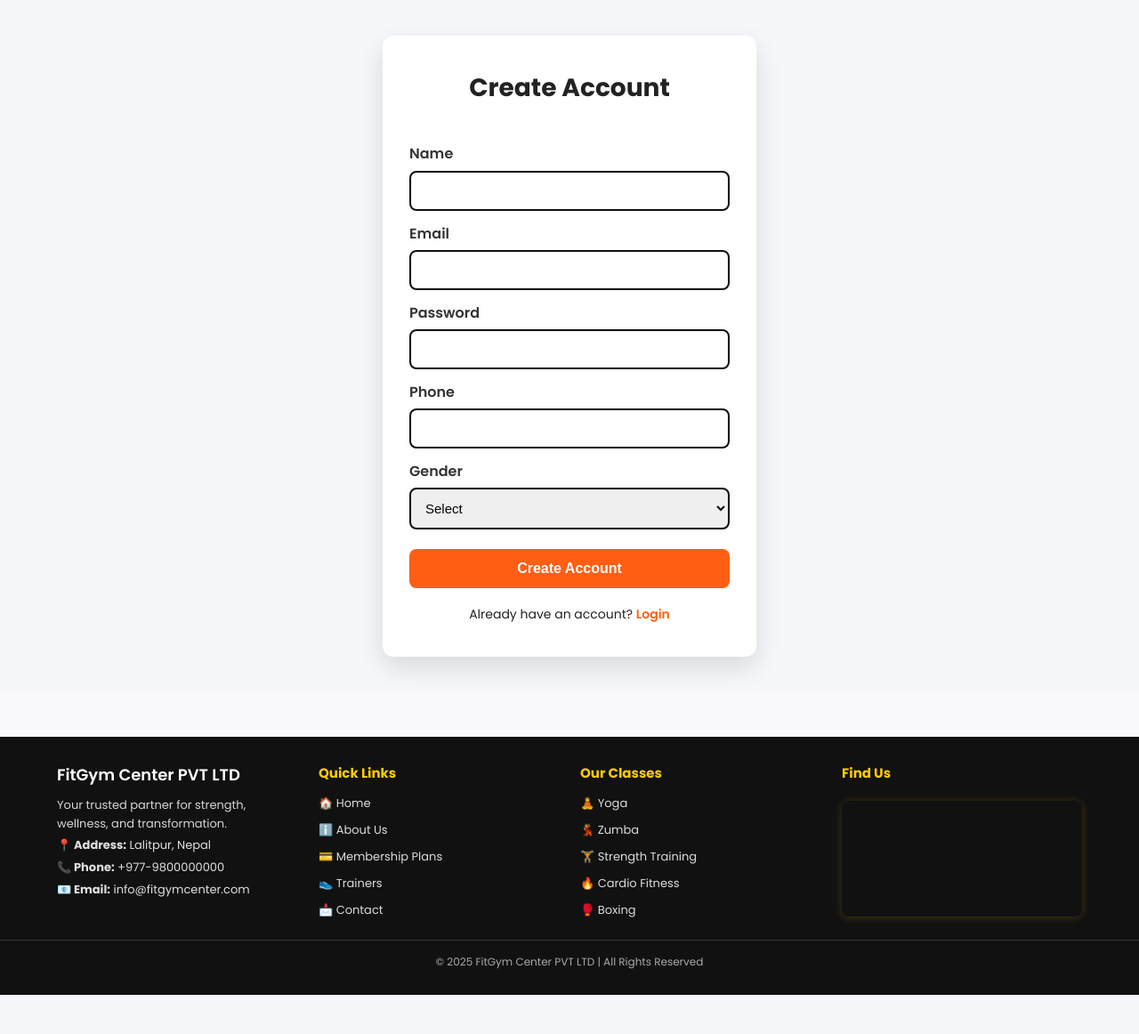
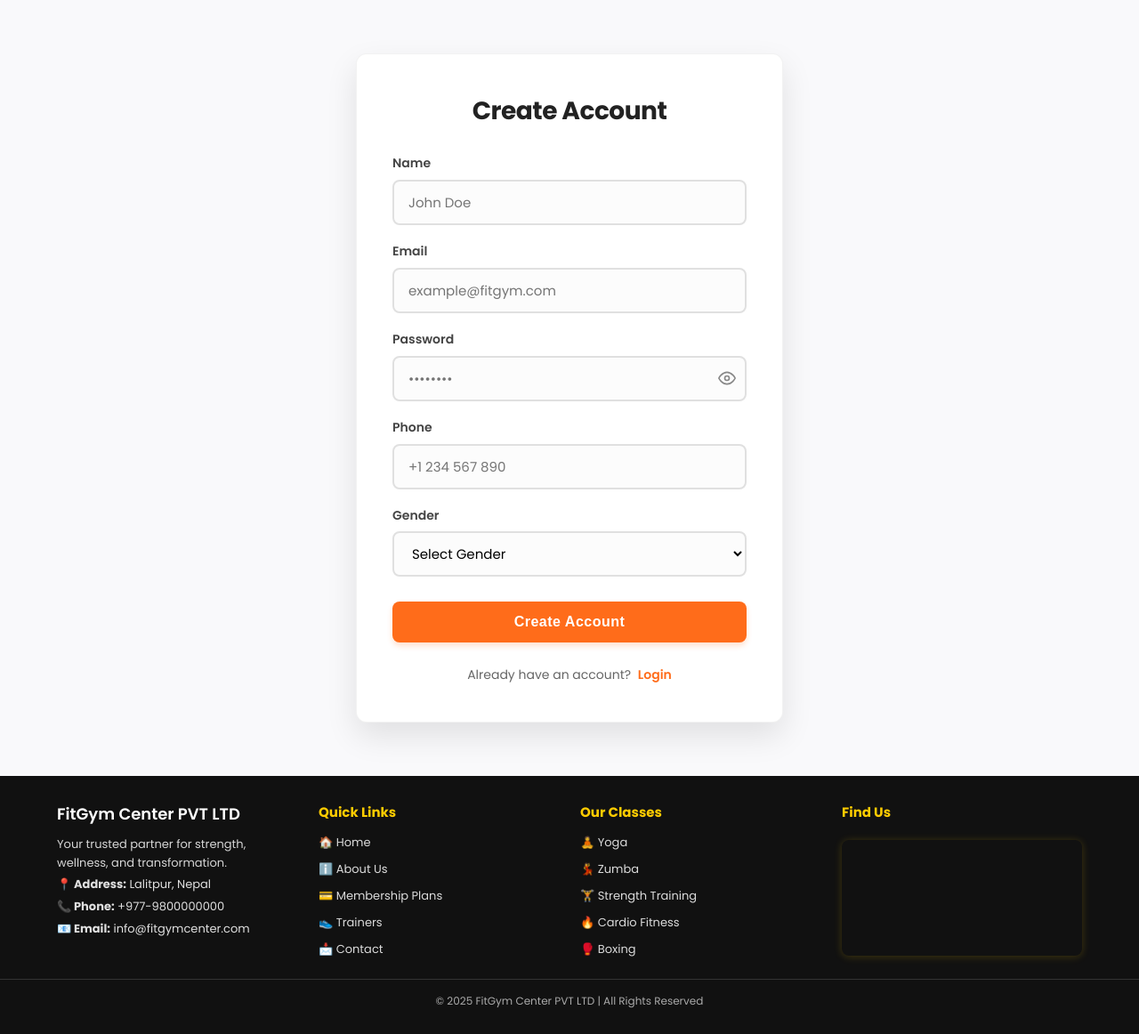
Before and after one commit to Srijanakc11/FitGym, a PHP site: page /php/signup.php in a window 1280 px wide. Shown: the part 80-1242 px from the top of the page at 89% size. Before the commit the page ends 1198 px from the top, so only its background shows below. Run offline with PHP 8.4, Linux system fonts and the light colour scheme; grey boxes are pictures that could not be loaded.

Commit message:
Redesign signup page layout and enhance user experience with improved styling and password toggle feature

```diff
--- a/css/signup.css
+++ b/css/signup.css
@@ -1,157 +1,184 @@
-/* ================================
-   SIGNUP PAGE – FitGym
-================================ */
+/* ==============================
+   SIGNUP PAGE – FITGYM THEME (REDESIGN)
+============================== */
 
-.page-content {
-    min-height: calc(100vh - 160px);
-    display: flex;
-    justify-content: center;
-    align-items: center;
-    padding: 40px 15px;
-    background: #f5f7fa;
+/* Wrapper */
+.signup-wrapper {
+    max-width: 480px;
+    /* Slightly wider than login for more fields */
+    width: 90%;
+    margin: 60px auto;
+    padding: 40px;
+    background: #ffffff;
+    border-radius: 12px;
+    box-shadow: 0 15px 35px rgba(0, 0, 0, 0.1);
+    border: 1px solid rgba(0, 0, 0, 0.05);
+    transition: transform 0.3s ease;
 }
 
-.signup-wrapper {
-    background: #ffffff;
-    width: 100%;
-    max-width: 420px;
-    padding: 35px 30px;
-    border-radius: 12px;
-    box-shadow: 0 12px 30px rgba(0, 0, 0, 0.12);
-    animation: fadeUp 0.6s ease;
+.signup-wrapper:hover {
+    transform: translateY(-5px);
 }
 
+/* Title */
 .signup-wrapper h2 {
+    font-size: 28px;
+    font-weight: 700;
+    margin-bottom: 24px;
     text-align: center;
-    margin-bottom: 25px;
-    font-size: 28px;
     color: #222;
+    letter-spacing: -0.5px;
 }
 
-/* ================================
-   FORM
-================================ */
-
+/* Form layout */
 .signup-form {
     display: flex;
     flex-direction: column;
+    gap: 18px;
 }
 
+/* Labels */
 .signup-form label {
+    font-size: 14px;
     font-weight: 600;
-    margin-bottom: 5px;
-    margin-top: 12px;
-    color: #333;
+    color: #444;
+    margin-bottom: 6px;
+    display: block;
 }
 
+/* Input fields */
 .signup-form input,
 .signup-form select {
-    padding: 12px;
+    width: 100%;
+    padding: 12px 16px;
+    border: 2px solid #e0e0e0;
     border-radius: 8px;
-    border: 2px solid #111;
     font-size: 15px;
-    transition: all 0.3s ease;
-    box-shadow: 0 0 0 1px rgba(0,0,0,0.04) inset;
+    font-family: inherit;
+    transition: all 0.25s ease;
+    background-color: #fcfcfc;
 }
 
+/* Input focus */
 .signup-form input:focus,
 .signup-form select:focus {
     outline: none;
-    border-color: #ff5e14;
-    box-shadow: 0 0 0 2px rgba(255, 94, 20, 0.2);
+    border-color: #ff6c1a;
+    background-color: #fff;
+    box-shadow: 0 4px 12px rgba(255, 108, 26, 0.15);
 }
 
-/* ================================
-   BUTTON
-================================ */
+/* Password Toggle */
+.password-wrapper {
+    position: relative;
+    width: 100%;
+}
 
+.toggle-password {
+    position: absolute;
+    right: 12px;
+    top: 50%;
+    transform: translateY(-50%);
+    cursor: pointer;
+    color: #888;
+    display: flex;
+    align-items: center;
+    justify-content: center;
+    transition: color 0.2s;
+}
+
+.toggle-password:hover {
+    color: #ff6c1a;
+}
+
+.toggle-password svg {
+    width: 20px;
+    height: 20px;
+}
+
+/* Signup button */
 .signup-btn {
-    margin-top: 22px;
-    padding: 13px;
-    background: #ff5e14;
-    color: #fff;
+    background: #ff6c1a;
+    color: #ffffff;
+    padding: 14px;
+    width: 100%;
     border: none;
     border-radius: 8px;
     font-size: 16px;
     font-weight: 600;
     cursor: pointer;
-    transition: all 0.3s ease;
+    letter-spacing: 0.5px;
+    transition: background 0.2s ease, transform 0.1s ease, box-shadow 0.2s ease;
+    box-shadow: 0 4px 6px rgba(255, 108, 26, 0.2);
+    margin-top: 10px;
 }
 
 .signup-btn:hover {
-    background: #e14f0d;
-    transform: translateY(-1px);
+    background: #e85a12;
+    box-shadow: 0 6px 12px rgba(232, 90, 18, 0.3);
+    transform: translateY(-2px);
 }
 
-/* ================================
-   MESSAGES
-================================ */
+.signup-btn:active {
+    transform: translateY(0);
+}
 
+/* Login text */
+.login-text {
+    margin-top: 25px;
+    font-size: 14px;
+    text-align: center;
+    color: #666;
+}
+
+.login-text a {
+    color: #ff6c1a;
+    text-decoration: none;
+    font-weight: 600;
+    margin-left: 4px;
+    transition: color 0.2s;
+}
+
+.login-text a:hover {
+    color: #e85a12;
+    text-decoration: underline;
+}
+
+/* Messages */
 .error {
-    background: #ffe0e0;
-    color: #b00020;
+    background-color: #ffecec;
+    color: #d93025;
     padding: 10px;
     border-radius: 6px;
-    margin-bottom: 12px;
+    font-size: 14px;
     text-align: center;
-    font-size: 14px;
+    border: 1px solid #ffccba;
+    margin-bottom: 15px;
 }
 
 .success {
-    background: #e6f7e9;
-    color: #1e7f34;
+    background-color: #e6fffa;
+    color: #047857;
     padding: 10px;
     border-radius: 6px;
-    margin-bottom: 12px;
+    font-size: 14px;
     text-align: center;
-    font-size: 14px;
+    border: 1px solid #b2f5ea;
+    margin-bottom: 15px;
 }
 
-/* ================================
-   LOGIN LINK
-================================ */
-
-.login-text {
-    text-align: center;
-    margin-top: 18px;
-    font-size: 14px;
-}
-
-.login-text a {
-    color: #ff5e14;
-    font-weight: 600;
-    text-decoration: none;
-}
-
-.login-text a:hover {
-    text-decoration: underline;
-}
-
-/* ================================
-   ANIMATION
-================================ */
-
-@keyframes fadeUp {
-    from {
-        opacity: 0;
-        transform: translateY(15px);
-    }
-    to {
-        opacity: 1;
-        transform: translateY(0);
-    }
-}
-
-/* ================================
-   RESPONSIVE
-================================ */
-
+/* ==============================
+   MOBILE RESPONSIVE
+============================== */
 @media (max-width: 480px) {
     .signup-wrapper {
-        padding: 25px 20px;
+        width: 95%;
+        margin: 40px auto;
+        padding: 30px 20px;
     }
 
     .signup-wrapper h2 {
         font-size: 24px;
+        margin-bottom: 20px;
     }
 }
--- a/php/signup.php
+++ b/php/signup.php
@@ -70,37 +70,58 @@ if ($_SERVER["REQUEST_METHOD"] === "POST") {
 <?php include "header.php"; ?>
 
 <main class="page-content">
+    <div class="signup-buffer"></div>
+
     <div class="signup-wrapper">
         <h2>Create Account</h2>
 
         <?php if ($error): ?>
-            <p class="error"><?= $error ?></p>
+            <div class="error"><?= $error ?></div>
         <?php endif; ?>
 
         <?php if ($success): ?>
-            <p class="success"><?= $success ?></p>
+            <div class="success"><?= $success ?></div>
         <?php endif; ?>
 
         <form method="POST" class="signup-form">
+            <div class="input-group">
                 <label>Name</label>
-            <input type="text" name="name" required>
+                <input type="text" name="name" placeholder="John Doe" required>
+            </div>
 
+            <div class="input-group">
                 <label>Email</label>
-            <input type="email" name="email" required>
+                <input type="email" name="email" placeholder="example@fitgym.com" required>
+            </div>
 
+            <div class="input-group password-group">
                 <label>Password</label>
-            <input type="password" name="password" required>
+                <div class="password-wrapper">
+                    <input type="password" id="password" name="password" placeholder="••••••••" required>
+                    <span class="toggle-password" onclick="togglePassword()">
+                        <!-- Eye Icon (Open) -->
+                        <svg id="eye-icon" xmlns="http://www.w3.org/2000/svg" width="20" height="20" viewBox="0 0 24 24" fill="none" stroke="currentColor" stroke-width="2" stroke-linecap="round" stroke-linejoin="round">
+                            <path d="M1 12s4-8 11-8 11 8 11 8-4 8-11 8-11-8-11-8z"></path>
+                            <circle cx="12" cy="12" r="3"></circle>
+                        </svg>
+                    </span>
+                </div>
+            </div>
 
+            <div class="input-group">
                 <label>Phone</label>
-            <input type="text" name="phone">
+                <input type="text" name="phone" placeholder="+1 234 567 890">
+            </div>
 
+            <div class="input-group">
                 <label>Gender</label>
                 <select name="gender">
-                <option value="">Select</option>
+                    <option value="">Select Gender</option>
                     <option value="male">Male</option>
                     <option value="female">Female</option>
                     <option value="other">Other</option>
                 </select>
+            </div>
 
             <button type="submit" class="signup-btn">Create Account</button>
         </form>
@@ -112,6 +133,23 @@ if ($_SERVER["REQUEST_METHOD"] === "POST") {
     </div>
 </main>
 
+<script>
+function togglePassword() {
+    const passwordInput = document.getElementById('password');
+    const eyeIcon = document.getElementById('eye-icon');
+
+    if (passwordInput.type === 'password') {
+        passwordInput.type = 'text';
+        // Switch to Eye Off (Crossed out)
+        eyeIcon.innerHTML = '<path d="M17.94 17.94A10.07 10.07 0 0 1 12 20c-7 0-11-8-11-8a18.45 18.45 0 0 1 5.06-5.94M9.9 4.24A9.12 9.12 0 0 1 12 4c7 0 11 8 11 8a18.5 18.5 0 0 1-2.16 3.19m-6.72-1.07a3 3 0 1 1-4.24-4.24"></path><line x1="1" y1="1" x2="23" y2="23"></line>';
+    } else {
+        passwordInput.type = 'password';
+        // Switch back to Eye Open
+        eyeIcon.innerHTML = '<path d="M1 12s4-8 11-8 11 8 11 8-4 8-11 8-11-8-11-8z"></path><circle cx="12" cy="12" r="3"></circle>';
+    }
+}
+</script>
+
 
 <?php include "footer.php"; ?>
 
```
Lines whose indentation alone changed are shown as unchanged.
